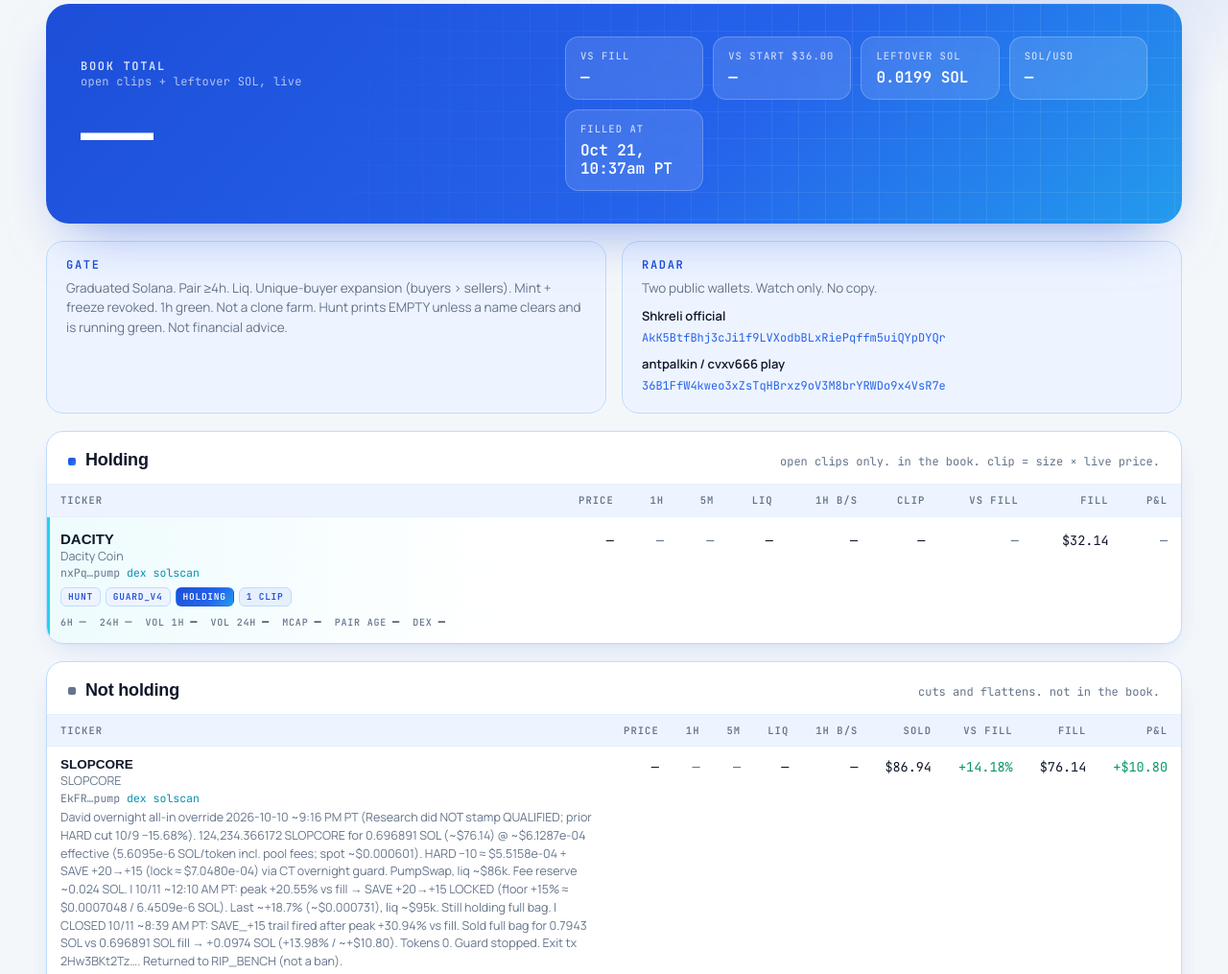
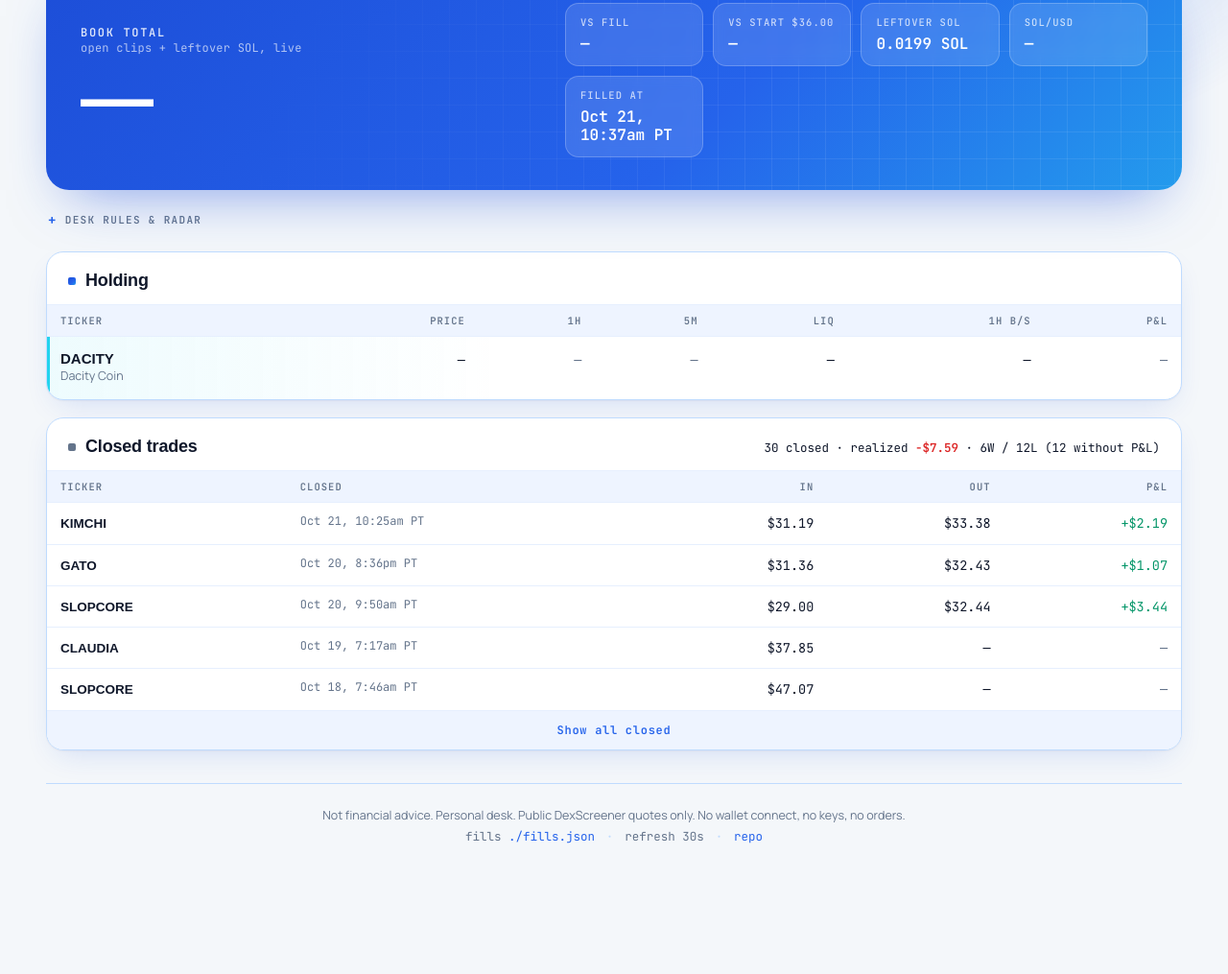
Before and after one commit to sparkmediaai/coins-desk, a plain HTML site: page index.html in a window 1280 px wide. Shown: the part 227-1242 px from the top of the page at 96% size. After the commit the page ends 1161 px from the top, so only its background shows below. Drawn offline with Linux system fonts and the light colour scheme; no server answers; a web font is replaced by a local one.

Commit message:
Lean pass: latest-5 closed + summary + toggle, essentials-only live book, hide empty/low-value panels, drop ticker

```diff
--- /dev/null
+++ b/app-lean.js
@@ -0,0 +1,33 @@
+/* lean overlay (redesign branch): compact closed history + summary + toggle; hide empty hunt/watch. Display only. */
+(function(){
+  if(typeof renderAll!=="function")return;
+  function pnlOf(c){var f=num(c.fill_usd),s=num(c.sold_usd);if(f!=null&&s!=null)return s-f;return num(c.pnl_usd);}
+  function ts(c){var t=Date.parse(c.closed_at||c.sold_at||c.filled_at||"");return isNaN(t)?-Infinity:t;}
+  function fmtWhen(c){var t=ts(c);return t===-Infinity?"—":fmtFilledAt(c.closed_at||c.sold_at||c.filled_at);}
+  function row(c){
+    var tr=el("tr","cut"),td=el("td"),a=el("a","tk",c.ticker||"—");a.href=dexHref(c.mint);a.target="_blank";a.rel="noopener noreferrer";
+    td.appendChild(a);if(c.close_reason)td.appendChild(el("span","why"," "+String(c.close_reason).toLowerCase().replace(/_/g," ")));tr.appendChild(td);
+    tr.appendChild(el("td","when",fmtWhen(c)));
+    tr.appendChild(tdNum(fmtUsd(num(c.fill_usd))));tr.appendChild(tdNum(fmtUsd(num(c.sold_usd))));
+    var p=signedUsd(pnlOf(c));tr.appendChild(tdNum(p.text,p.cls));return tr;
+  }
+  renderClosed=function(list){
+    var top=$("closed"),more=$("closed-more"),btn=$("closed-toggle"),sum=$("closed-summary");if(!top)return;
+    var all=(list||[]).slice().sort(function(a,b){return ts(b)-ts(a);});
+    top.replaceChildren();more.replaceChildren();
+    if(!all.length){var r=el("tr","muted-row"),d=el("td",null,"No closed trades.");d.colSpan=5;r.appendChild(d);top.appendChild(r);btn.hidden=true;sum.textContent="";return;}
+    all.slice(0,5).forEach(function(c){top.appendChild(row(c));});
+    all.slice(5).forEach(function(c){more.appendChild(row(c));});
+    var tot=0,w=0,l=0,known=0;all.forEach(function(c){var p=pnlOf(c);if(p==null)return;known++;tot+=p;p>0?w++:p<0&&l++;});
+    var t=signedUsd(tot);sum.replaceChildren();
+    sum.appendChild(document.createTextNode(all.length+" closed · realized "));sum.appendChild(el("b",t.cls,t.text));
+    sum.appendChild(document.createTextNode(" · "+w+"W / "+l+"L"+(known<all.length?" ("+(all.length-known)+" without P&L)":"")));
+    btn.hidden=all.length<=5;
+    if(!btn.dataset.bound){btn.dataset.bound=1;btn.addEventListener("click",function(){var open=more.hidden;more.hidden=!open;btn.setAttribute("aria-expanded",String(open));btn.textContent=open?"Show latest 5":"Show all closed";});}
+  };
+  var _ra=renderAll;
+  renderAll=function(f,q,s){_ra(f,q,s);
+    var hp=$("hunt-panel"),wp=$("watch-panel");
+    if(hp)hp.hidden=!(f.hunt&&f.hunt.length);if(wp)wp.hidden=!(f.watch&&f.watch.length);};
+  if(typeof refresh==="function")refresh();
+})();
--- a/index.html
+++ b/index.html
@@ -10,17 +10,12 @@
   <link rel="preconnect" href="https://fonts.googleapis.com">
   <link rel="preconnect" href="https://fonts.gstatic.com" crossorigin>
   <link href="https://fonts.googleapis.com/css2?family=Unbounded:wght@500;600;700&family=Manrope:wght@400;500;600;700&family=JetBrains+Mono:wght@400;500;600&display=swap" rel="stylesheet">
-  <link rel="stylesheet" href="./style.css?v=lb1">
+  <link rel="stylesheet" href="./style.css?v=lb2">
 
 </head>
 <body>
+  <div class="tick-wrap" hidden aria-hidden="true"><div class="tick-stripe" id="tick-stripe"></div></div>
   <div class="bg-grid" aria-hidden="true"></div><div class="bg-glow" aria-hidden="true"></div>
-
-  <div class="tick-wrap" aria-hidden="true">
-    <div class="tick-stripe" id="tick-stripe">
-      <span class="tick-item muted">WAITING FILLS…</span>
-    </div>
-  </div>
 
   <header class="mast">
     <div class="mast-left">
@@ -74,6 +69,7 @@
     </div>
   </section>
 
+  <details class="more-info"><summary>Desk rules &amp; radar</summary>
   <section class="blotter-row" aria-label="Gate and radar">
     <aside class="gate" id="gate">
       <h3>Gate</h3>
@@ -94,6 +90,7 @@
       </ul>
     </aside>
   </section>
+  </details>
 
   <section class="panel" aria-label="Holding">
     <div class="panel-head">
@@ -123,33 +120,22 @@
 
 
 
-  <section class="panel panel-closed" aria-label="Not holding">
+  <section class="panel panel-closed" aria-label="Closed trades">
     <div class="panel-head">
-      <h2>Not holding</h2>
-      <p class="panel-note">cuts and flattens. not in the book.</p>
+      <h2>Closed trades</h2>
+      <p class="panel-note" id="closed-summary">—</p>
     </div>
     <div class="table-scroll">
-      <table class="blotter">
-        <thead>
-          <tr>
-            <th scope="col">ticker</th>
-            <th scope="col" class="num">price</th>
-            <th scope="col" class="num">1h</th>
-            <th scope="col" class="num">5m</th>
-            <th scope="col" class="num">liq</th>
-            <th scope="col" class="num">1h b/s</th>
-            <th scope="col" class="num">sold</th>
-            <th scope="col" class="num">vs fill</th>
-            <th scope="col" class="num">fill</th>
-            <th scope="col" class="num">p&amp;l</th>
-          </tr>
-        </thead>
+      <table class="blotter closed-t">
+        <thead><tr><th scope="col">ticker</th><th scope="col">closed</th><th scope="col" class="num">in</th><th scope="col" class="num">out</th><th scope="col" class="num">p&amp;l</th></tr></thead>
         <tbody id="closed"></tbody>
+        <tbody id="closed-more" hidden></tbody>
       </table>
     </div>
+    <button type="button" class="toggle" id="closed-toggle" aria-expanded="false" aria-controls="closed-more" hidden>Show all closed</button>
   </section>
 
-  <section class="panel" aria-label="Hunt bench">
+  <section class="panel" id="hunt-panel" aria-label="Hunt bench">
     <div class="panel-head">
       <h2>Hunt bench</h2>
       <p class="panel-note">quotes only. no book, no p&amp;l.</p>
@@ -166,7 +152,7 @@
     <div id="hunt" class="bench"></div>
   </section>
 
-  <section class="panel" aria-label="Watch">
+  <section class="panel" id="watch-panel" aria-label="Watch">
     <div class="panel-head">
       <h2>Watch</h2>
       <p class="panel-note">on-curve if pumpfun; else graduated.</p>
@@ -188,9 +174,10 @@
     <p class="foot-meta">fills <a href="./fills.json">./fills.json</a> <span class="dot">·</span> refresh 30s <span class="dot">·</span> <a href="https://github.com/sparkmediaai/coins-desk">repo</a></p>
   </footer>
 
-  <script src="./app.js?v=lb1"></script>
-  <script src="./app-book-sol.js?v=lb1"></script>
-  <script src="./app-pack1.js?v=lb1"></script>
-  <script src="./app-motion.js?v=lb1"></script>
+  <script src="./app.js?v=lb2"></script>
+  <script src="./app-book-sol.js?v=lb2"></script>
+  <script src="./app-pack1.js?v=lb2"></script>
+  <script src="./app-lean.js?v=lb2"></script>
+  <script src="./app-motion.js?v=lb2"></script>
 </body>
 </html>
--- a/style.css
+++ b/style.css
@@ -157,3 +157,25 @@ table.blotter tbody tr.muted-row td{color:var(--muted);text-align:center;padding
 .panel-closed .badges,.panel-closed .row-more,.panel-closed .spark-wrap,.panel-closed .row-pair{display:none}
 .panel-closed table.blotter tbody td{padding:11px 14px}
 .panel-closed .row-ticker{font-size:13.5px}
+/* lean pass */
+[hidden]{display:none!important}
+.more-info{margin:16px 0 0}
+.more-info summary{cursor:pointer;list-style:none;display:inline-flex;gap:8px;align-items:center;font:600 11px/1 var(--mono);letter-spacing:.12em;text-transform:uppercase;color:var(--muted);padding:8px 2px}
+.more-info summary::-webkit-details-marker{display:none}
+.more-info summary::before{content:"+";color:var(--blue2);font-size:14px}
+.more-info[open] summary::before{content:"−"}
+.more-info .blotter-row{margin-top:6px}
+/* live book: essentials only (price,1h,5m,liq,b/s,p&l) */
+#tape tr>:nth-child(7),#tape tr>:nth-child(8),#tape tr>:nth-child(9),
+.panel:has(#tape) thead th:nth-child(7),.panel:has(#tape) thead th:nth-child(8),.panel:has(#tape) thead th:nth-child(9){display:none}
+#tape .badges,#tape .row-more,#tape .row-pair,#tape .row-mint{display:none}
+#tape-note{display:none}
+.panel-closed .tk{font:600 13.5px var(--disp);color:var(--ink)}
+.panel-closed .why{font:11px var(--mono);color:var(--muted)}
+.panel-closed .when{font:12px var(--mono);color:var(--muted);white-space:nowrap}
+.panel-closed b{font-weight:600}
+#closed-summary{font-size:12.5px;color:var(--ink)}
+.toggle{display:block;width:100%;padding:12px;border:0;border-top:1px solid var(--panel2);background:var(--panel);color:var(--blue2);font:600 12px var(--mono);letter-spacing:.06em;cursor:pointer;transition:background .2s}
+.toggle:hover{background:var(--panel2)}.toggle:focus-visible{outline:2px solid var(--cyan);outline-offset:-2px}
+.bg-grid{opacity:.6}
+@media (max-width:640px){.closed-t tr>:nth-child(3),.closed-t tr>:nth-child(4){display:none}.panel-closed .why{display:none}}
```
